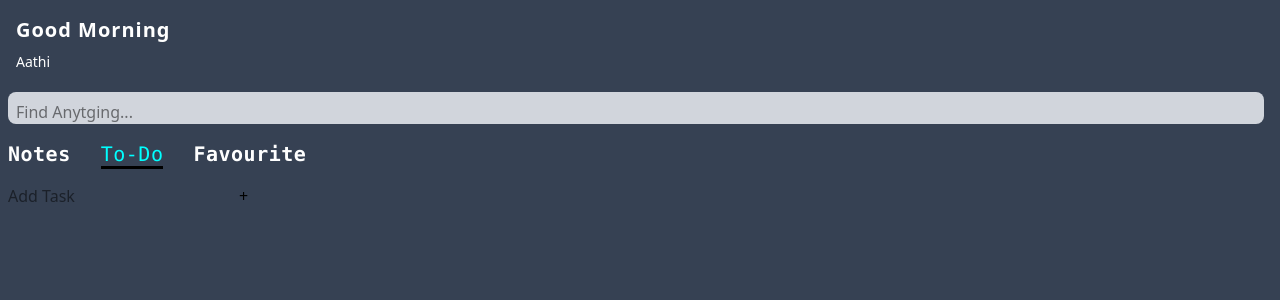
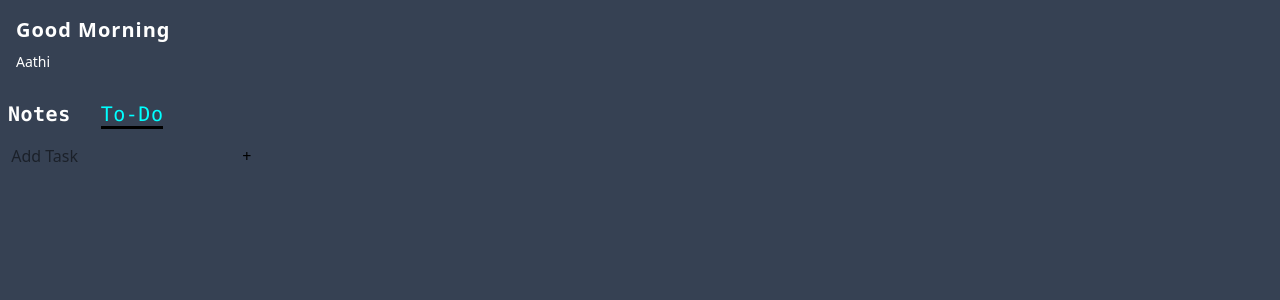
Before and after one commit to Aathi06/Notes-app, a React (Vite) app: page /todo in a window 1280 px wide. Shown: the top 300 px of the page. Built offline with nearby package versions, Linux system fonts and the light colour scheme.

Commit message:
feat: remove unused SearchBar and Sidebar components; update NavBar links; enhance TodoCard with delete functionality and styling

```diff
--- a/src/components/NavBar.jsx
+++ b/src/components/NavBar.jsx
@@ -9,8 +9,6 @@ export default function NavBar(){
             Notes</NavLink></li>
             <li><NavLink to={"/todo"} className={({isActive})=> isActive? "active-link" : ""}>
             To-Do</NavLink></li>
-            <li><NavLink to={"/fav"} className={({isActive})=> isActive? "active-link" : ""}>
-            Favourite</NavLink></li>
           </ul>
         </nav>
     )
--- a/src/components/SearchBar.jsx
+++ /dev/null
@@ -1,6 +0,0 @@
-import "./comps.css"
-export default function SearchBar(){
-    return(
-        <div className="search-bar"><input id="search-bar" className="rounded-lg w-[100%]"type="text" placeholder="Find Anytging..." /></div>
-    )
-}
--- a/src/components/SideBar.jsx
+++ /dev/null
@@ -1,13 +0,0 @@
-import { Link } from "react-router";
-
-
-export default function Sidebar(){
-    return(
-        <nav>
-            <ul>
-                <li><Link to={"/createnote"}>Home</Link></li>
-                <li><Link to={"/todo"}></Link>ToDo</li>
-            </ul>
-        </nav>
-    )
-}
--- a/src/components/comps.css
+++ b/src/components/comps.css
@@ -43,3 +43,17 @@
     margin-right: 0.5em;
     margin-bottom: 0;
 }
+.todo-card{
+    display: flex;
+    margin-left:0.3em;
+    padding: 0.5em;
+    gap: 1em;
+    align-items: center;
+    position: relative;
+    border-bottom: 1px solid black;
+}
+.todo-card .del-icon{
+    justify-self: flex-end;
+    position: absolute;
+    right: 2em;
+}
--- a/src/components/todo.jsx
+++ b/src/components/todo.jsx
@@ -1,6 +1,13 @@
+import {X} from "lucide-react"
+import { deleteById } from "../utils/helper"
 
+export default function TodoCard({tasks,toggle,setTodos}){
 
-export default function TodoCard({tasks,toggle}){
+    function handleDelete(id){
+        const todos=deleteById(id,"todos");
+        setTodos(todos)
+    }
+
     return(
         <div className="todo-card">
         <input type="checkbox" id={tasks.id} checked={tasks.completed} onChange={()=>toggle(tasks.id)}  />
@@ -8,6 +15,7 @@ export default function TodoCard({tasks,toggle}){
             style={{textDecoration: tasks.completed? "line-through": "" }}>
             {tasks.taskText}
         </label>
+        <X size={15} stroke="black" className="del-icon" onClick={()=>handleDelete(tasks.id)}/>
         </div>
     )
 }
--- a/src/layouts/MainLayout.jsx
+++ b/src/layouts/MainLayout.jsx
@@ -1,5 +1,4 @@
 import GreetingBar from "../components/GreetingTab";
-import SearchBar from "../components/SearchBar";
 import { Outlet } from "react-router";
 import NavBar from "../components/NavBar";
 
@@ -7,7 +6,6 @@ export default function MainLayout(){
     return(
         <div className=" main-layout">
             <GreetingBar/>
-            <SearchBar/>
             <NavBar/>
             <div className="section-container">
                 <Outlet/>
--- a/src/pages/TodoPage.jsx
+++ b/src/pages/TodoPage.jsx
@@ -52,7 +52,7 @@ export default function TodoPage(){
                 <button>+</button>
             </form>
             {
-                todos.map((e)=><TodoCard key={e.id} tasks={e} toggle={toggleTask}/>)
+                todos.map((e)=><TodoCard key={e.id} tasks={e} setTodos={setTodos} toggle={toggleTask}/>)
             }
         </div>
     )
--- a/src/pages/page.css
+++ b/src/pages/page.css
@@ -48,3 +48,8 @@ input,textarea{
     flex-direction: column;
     gap: 1.2em;
 }
+.todo-container{
+    margin-left: 0.2em;
+    display: flex;
+    flex-direction: column;
+}
--- a/src/routes/router.jsx
+++ b/src/routes/router.jsx
@@ -30,10 +30,6 @@ const routes=createBrowserRouter([
                 path:"todo",
                 element:<TodoPage/>
             },
-            {
-                path:"fav",
-                element: <h1>Rn nothing</h1>
-            }
         ]
     }
 
```
